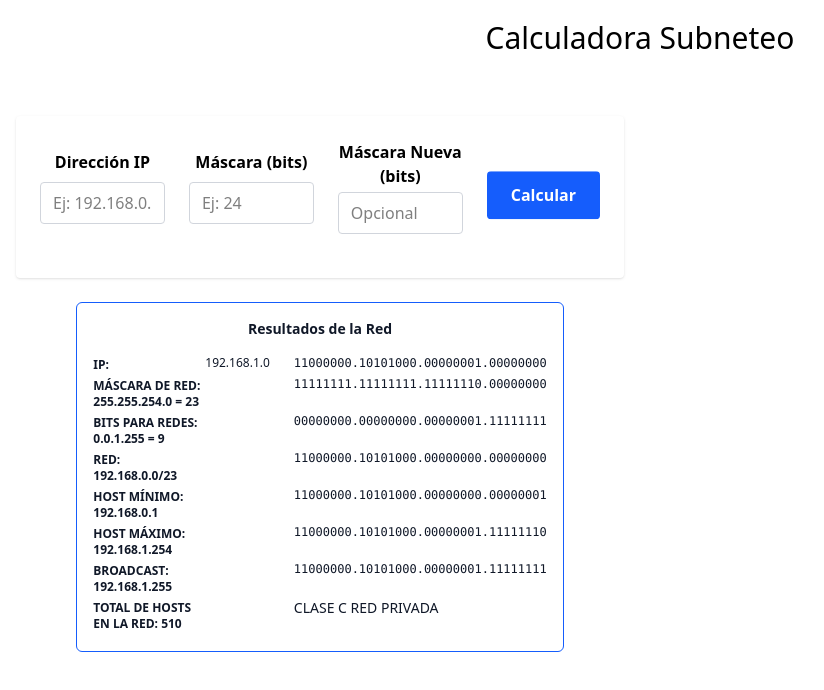
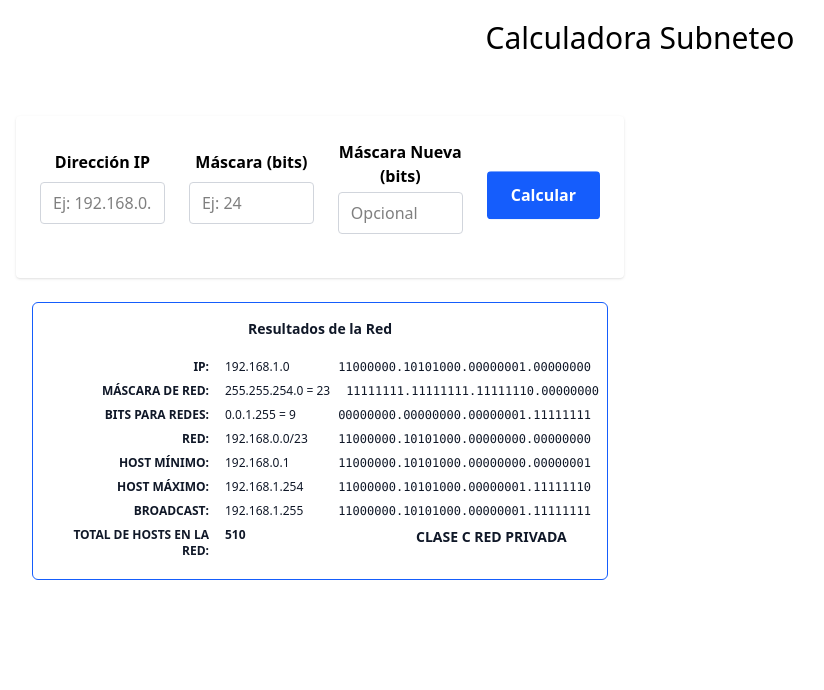
Before and after one commit to keincarrillo/Calculadora-subneteo, a React (Vite) app in the folder Frontend/: page / in a window 1280 px wide. Shown: the top 690 px of the page, without its empty margins (0-824 px from the left). Built offline with nearby package versions, Linux system fonts and the light colour scheme; what @midudev/tailwind-animations would draw is missing.

Commit message:
refactor<ResultRed.tsx>: Refactorizacion del codigo

```diff
--- a/Frontend/src/components/ResultRed.tsx
+++ b/Frontend/src/components/ResultRed.tsx
@@ -22,61 +22,63 @@ const ResultadosRed = () => {
     broadcastBinario: "11000000.10101000.00000001.11111111",
   };
 
+  const headerClass = "text-center text-sm font-semibold mb-4";
+  const rowClass = "grid grid-cols-[10rem_1fr_1fr] gap-4 items-start text-xs py-1";
+  const labelClass = "font-semibold text-right";
+  const valueClass = "text-left whitespace-nowrap";
+  const monoClass = "font-mono text-left";
+
   return (
-    <div className="max-w-max mx-auto p-4 border border-blue-600 rounded-md bg-white text-gray-900 font-sans animate-pop">
-      <h3 className="text-center text-sm font-semibold mb-4">
-        Resultados de la Red
-      </h3>
-      <table className="w-full text-gray-900 border-collapse text-xs leading-snug text-xs">
-        <tbody>
-          <tr>
-            <td className="py-0.5 font-semibold align-top w-28">IP:</td>
-            <td className="align-top pr-6">{datos.ip}</td>
-            <td className="font-mono align-top">{datos.ipBinario}</td>
-          </tr>
-          <tr>
-            <td className="py-0.5 font-semibold align-top w-28">
-              MÁSCARA DE RED: <br /> {datos.mascara} = {datos.mascaraBits}
-            </td>
-            <td></td>
-            <td className="font-mono align-top">{datos.mascaraBinario}</td>
-          </tr>
-          <tr>
-            <td className="py-0.5 font-semibold align-top w-28">
-              BITS PARA REDES: <br /> {datos.bitsRedesDecimal} = {datos.bitsRedes}
-            </td>
-            <td></td>
-            <td className="font-mono align-top">{datos.bitsRedesBinario}</td>
-          </tr>
-          <tr>
-            <td className="py-0.5 font-semibold align-top w-28">RED: {datos.red}</td>
-            <td></td>
-            <td className="font-mono align-top">{datos.redBinario}</td>
-          </tr>
-          <tr>
-            <td className="py-0.5 font-semibold align-top w-28">HOST MÍNIMO: {datos.hostMinimo}</td>
-            <td></td>
-            <td className="font-mono align-top">{datos.hostMinimoBinario}</td>
-          </tr>
-          <tr>
-            <td className="py-0.5 font-semibold align-top w-28t">HOST MÁXIMO: {datos.hostMaximo}</td>
-            <td></td>
-            <td className="font-mono align-top">{datos.hostMaximoBinario}</td>
-          </tr>
-          <tr>
-            <td className="py-0.5 font-semibold align-top w-28">BROADCAST: {datos.broadcast}</td>
-            <td></td>
-            <td className="font-mono align-top">{datos.broadcastBinario}</td>
-          </tr>
-          <tr>
-            <td className="py-0.5 font-bold align-top w-28">TOTAL DE HOSTS EN LA RED: {datos.totalHosts}</td>
-            <td></td>
-            <td className="align-top text-sm">
-              {datos.clase} {datos.tipoRed}
-            </td>
-          </tr>
-        </tbody>
-      </table>
+    <div className="max-w-xl mx-auto p-4 border border-blue-600 rounded-md bg-white text-gray-900 font-sans animate-pop">
+      <h3 className={headerClass}>Resultados de la Red</h3>
+
+      <div className={rowClass}>
+        <div className={labelClass}>IP:</div>
+        <div className={valueClass}>{datos.ip}</div>
+        <div className={monoClass}>{datos.ipBinario}</div>
+      </div>
+
+      <div className={rowClass}>
+        <div className={labelClass}>MÁSCARA DE RED:</div>
+        <div className={valueClass}>{datos.mascara} = {datos.mascaraBits}</div>
+        <div className={monoClass}>{datos.mascaraBinario}</div>
+      </div>
+
+      <div className={rowClass}>
+        <div className={labelClass}>BITS PARA REDES:</div>
+        <div className={valueClass}>{datos.bitsRedesDecimal} = {datos.bitsRedes}</div>
+        <div className={monoClass}>{datos.bitsRedesBinario}</div>
+      </div>
+
+      <div className={rowClass}>
+        <div className={labelClass}>RED:</div>
+        <div className={valueClass}>{datos.red}</div>
+        <div className={monoClass}>{datos.redBinario}</div>
+      </div>
+
+      <div className={rowClass}>
+        <div className={labelClass}>HOST MÍNIMO:</div>
+        <div className={valueClass}>{datos.hostMinimo}</div>
+        <div className={monoClass}>{datos.hostMinimoBinario}</div>
+      </div>
+
+      <div className={rowClass}>
+        <div className={labelClass}>HOST MÁXIMO:</div>
+        <div className={valueClass}>{datos.hostMaximo}</div>
+        <div className={monoClass}>{datos.hostMaximoBinario}</div>
+      </div>
+
+      <div className={rowClass}>
+        <div className={labelClass}>BROADCAST:</div>
+        <div className={valueClass}>{datos.broadcast}</div>
+        <div className={monoClass}>{datos.broadcastBinario}</div>
+      </div>
+
+      <div className={`${rowClass} font-bold`}>
+        <div className={labelClass}>TOTAL DE HOSTS EN LA RED:</div>
+        <div className={valueClass}>{datos.totalHosts}</div>
+        <div className="text-left text-sm font-semibold">{datos.clase} {datos.tipoRed}</div>
+      </div>
     </div>
   );
 };
```
